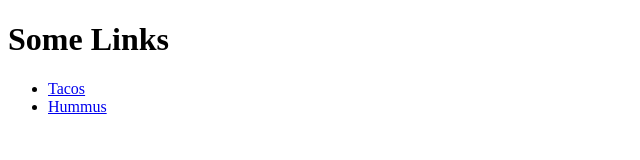
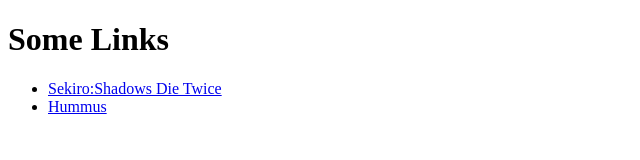
Before and after one commit to Sumay256/IGME-110-Repo, a plain HTML site: page index.html in a window 1280 px wide. Shown: the whole page, without its empty margins (0-640 px from the left). Drawn offline with Linux system fonts and the light colour scheme.

Commit message:
Update index.html

```diff
--- a/index.html
+++ b/index.html
@@ -3,12 +3,12 @@
 <head>
   <meta charset="UTF-8">
   <meta name="viewport" content="width=device-width, initial-scale=1.0">
-  <title>My Listicle</title>
+  <title>Game of the Year Winners(Last 5 years)</title>
 </head>
 <body>
   <h1>Some Links</h1>
   <ul>
-    <li><a href="https://en.wikipedia.org/wiki/Taco">Tacos</a></li>
+    <li><a href="https://www.sekirothegame.com/">Sekiro:Shadows Die Twice</a></li>
     <li><a href="https://en.wikipedia.org/wiki/Hummus">Hummus</a></li>
   </ul>
 </body>
```
